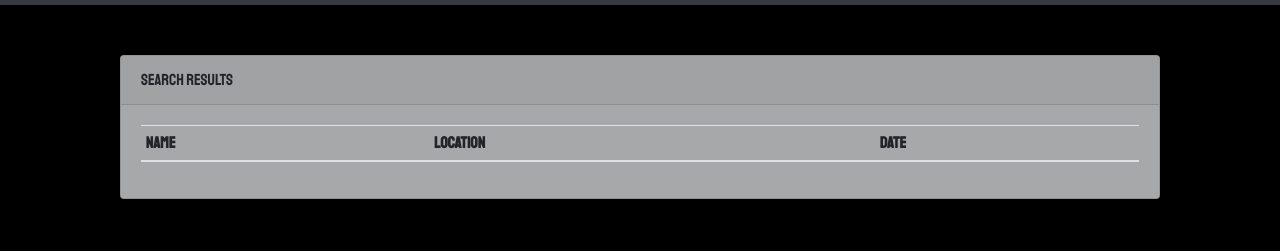
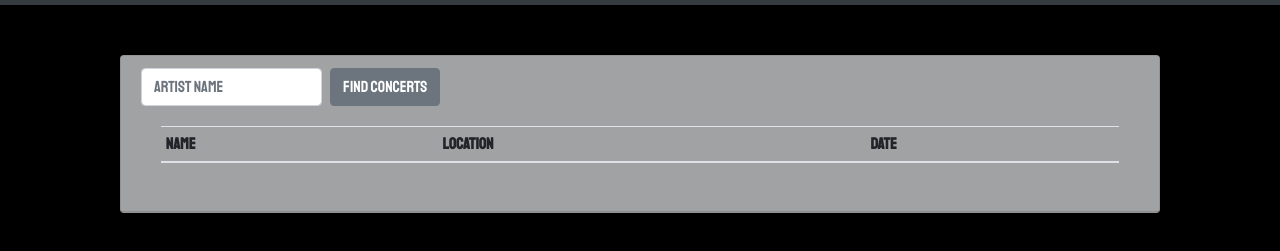
Before and after one commit to odufaatsegbua/Project1, a plain HTML site: page concertResults.html in a window 1280 px wide. Shown: the part 55-306 px from the top of the page. Drawn offline with nearby package versions, Linux system fonts and the light colour scheme; no server answers.

Commit message:
added search bar

```diff
--- a/concertResults.html
+++ b/concertResults.html
@@ -38,7 +38,11 @@
    </nav>
    <div class="container">
        <div class="card mb-4">
-           <div class="card-header">Search Results</div>
+           <div class="card-header">
+                <div class="form-inline">
+                        <input id="concert-search-bar" class="form-control mr-sm-2" type="text" placeholder="Artist Name">
+                        <button id="concert-search-bar-value" class="btn btn-secondary my-2 my-sm-0" type="submit">Find Concerts</button>
+           </div>
            <div class="card-body">
                <table class="table table-sm table-hover" id='search-table'>
                    <thead>
```
